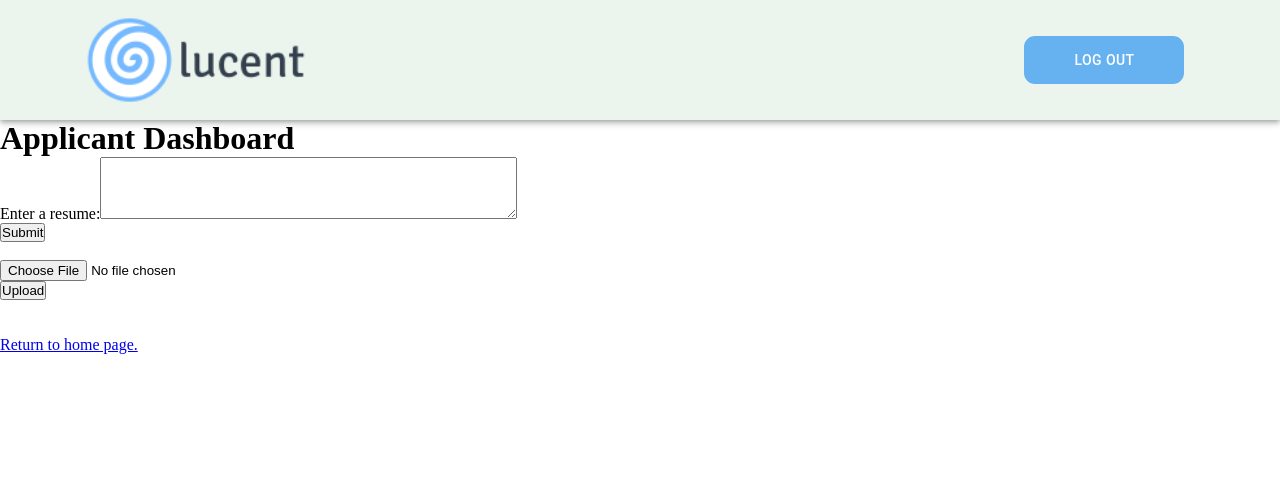
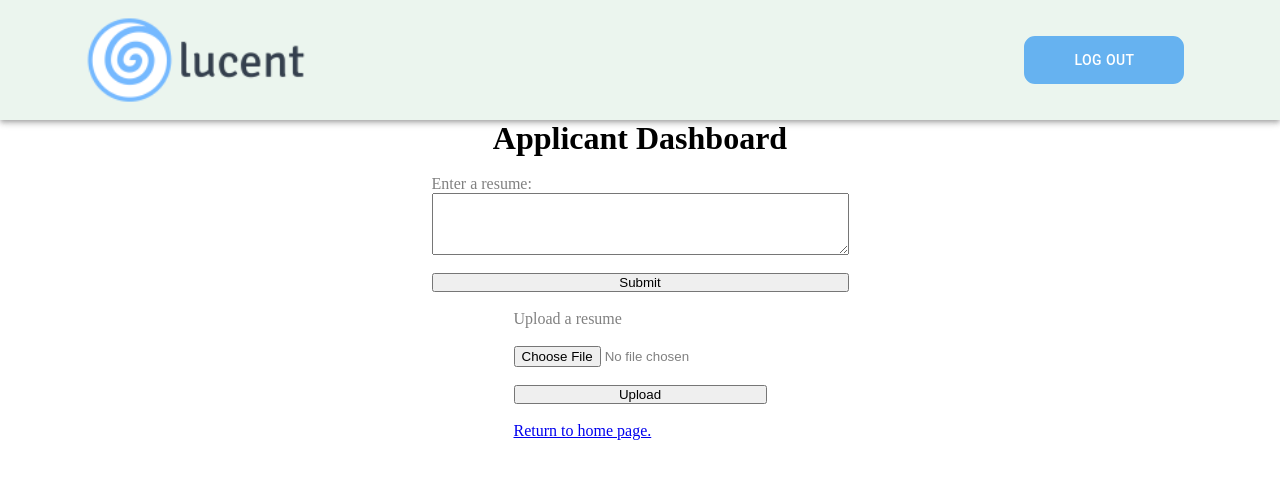
Before and after one commit to paulz233331/cs160project, a React (Create React App) app in the folder client/: page /apply in a window 1280 px wide. Shown: the top 478 px of the page. Built offline with nearby package versions, Linux system fonts and the light colour scheme.

Commit message:
put css on apply.jsx

```diff
--- a/client/src/pages/apply/Apply.jsx
+++ b/client/src/pages/apply/Apply.jsx
@@ -3,7 +3,47 @@ import Navbar from '../../components/navbar/Navbar';
 import './apply.css';
 
 
+import { makeStyles } from '@material-ui/core/styles';
+import logo from '../../assets/mainlogo.png';
+
+const useStyles = makeStyles((theme) => ({
+  root: {
+      display: 'flex',
+      flexDirection: 'column',
+      justifyContent: 'center',
+      alignItems: 'center',
+    '& .MuiTextField-root': {
+      margin: theme.spacing(1),
+      width: '25ch',
+    },
+},
+formLayout: {
+    display: 'flex',
+    flexDirection: 'column',
+},
+applicationFormHeader: {
+    display: 'flex',
+    flexDirection: 'column',
+    justifyContent: 'center',
+    color: 'gray',
+    '& img': {
+        alignSelf: 'center',
+        justifySelf: 'center'
+    }
+},
+submitApplicationButton: {
+  border: '1px solid skyblue',
+  width: '100%'
+}
+}));
+
 function Apply() {
+    const classes = useStyles();
+    const KeyCodes = {
+        comma: 188,
+        enter: 13,
+      };
+
     return (
         <html>
         <head>
@@ -13,20 +53,28 @@ function Apply() {
         <body topmargin="40" leftmargin="40">
         <div>
             <Navbar employerNavBar={true} />
-            <h1>Applicant Dashboard</h1>
         </div>
-             <form action="http://localhost:3001/test" method="POST" >
+            <center>    <h1>Applicant Dashboard</h1></center><br />
+             <form action="http://localhost:3001/test" method="POST" className={classes.root} >
+
+                <div className={classes.applicationFormHeader}>
                  <label for="resume">Enter a resume:</label>
                  <textarea id="resume" class="resume-area" name="resume" rows="4" cols="50"></textarea>
                     <br />
                  <button type="submit" >Submit</button>
+                </div>
              </form> <br />
-             <form action="http://localhost:3001/test2" method="post" enctype="multipart/form-data">
+             <form action="http://localhost:3001/test2" method="post" enctype="multipart/form-data" className={classes.root} >
+
+               <div className={classes.applicationFormHeader}>
+             Upload a resume<br /><br />
                 <input type="file" id="resume2" name="resume2" /><br />
                 <input type="submit" value="Upload" />
+                <br />
+                <a href="http://localhost:3000">Return to home page.</a>
+               </div>
              </form>
              <br /> <br />
-             <a href="http://localhost:3000">Return to home page.</a>
          </body>
         </html>
     )
```
